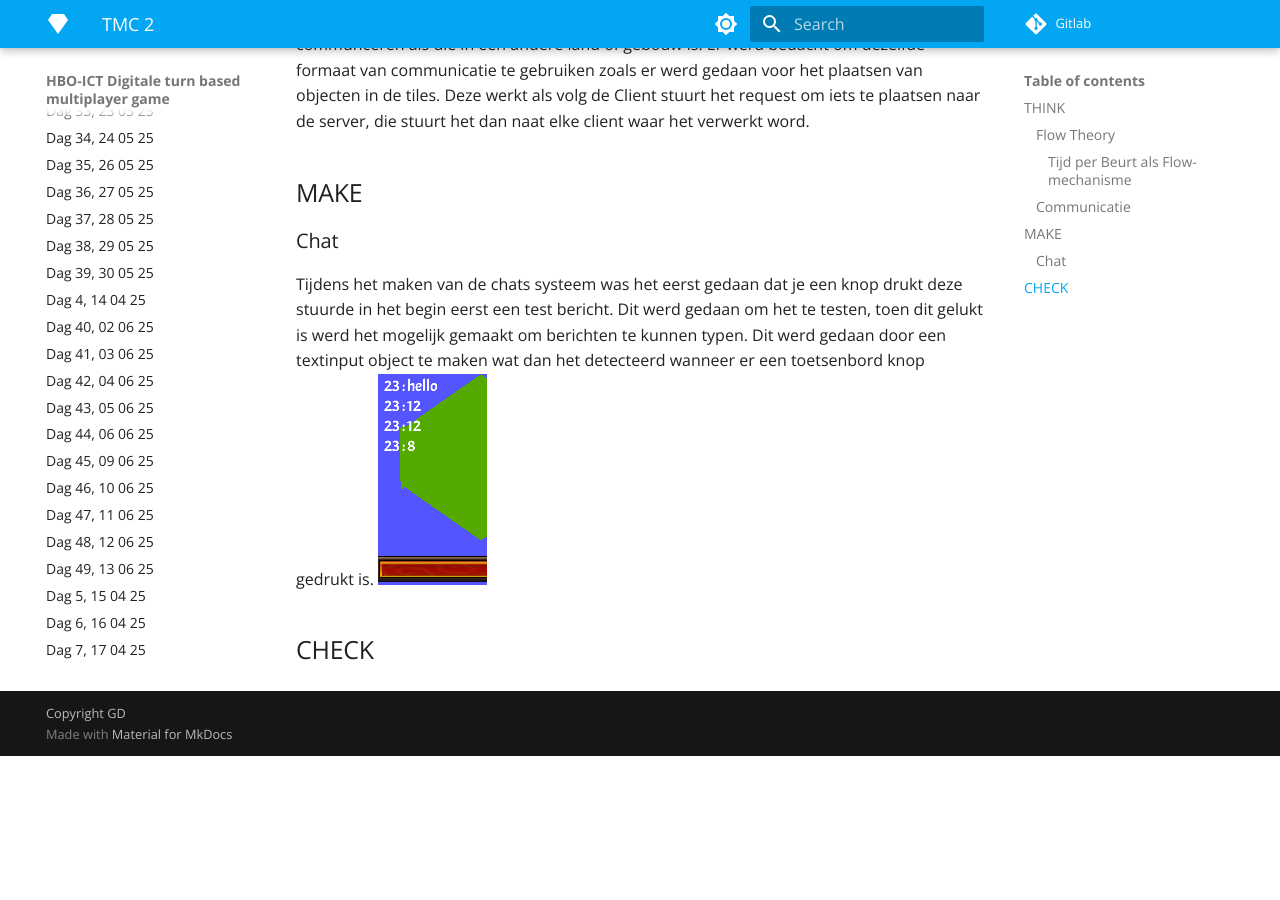
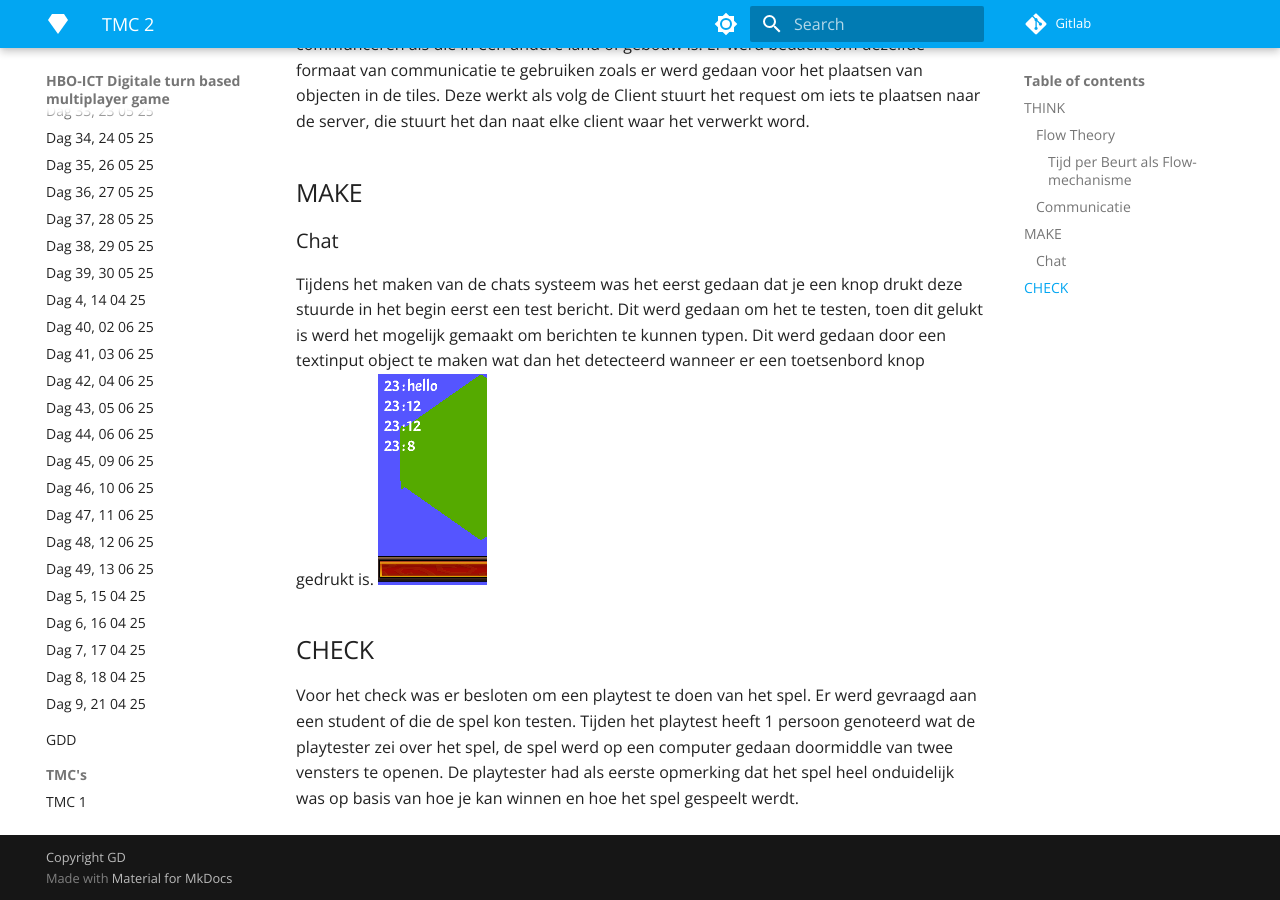
Before and after one commit to lieuweZ/HexFront, an MkDocs documentation site: the page built from docs/TMC's/TMC_2/TMC 2.md, in a window 1280 px wide and 900 px high, scrolled down 652 px. Built offline with MkDocs 1.6.1 and Material for MkDocs 9.7.7, drawn with Linux system fonts in a browser that asks for light colours; nearby versions of some CDN libraries; library files that are not in the unit come from our copies; before the commit the page ends 1408 px from its top, so only the background shows below that.

Commit message:
Edit TMC 2.md

```diff
--- a/docs/TMC's/TMC_2/TMC 2.md
+++ b/docs/TMC's/TMC_2/TMC 2.md
@@ -23,3 +23,7 @@
 Dit werd gedaan door een textinput object te maken wat dan het detecteerd wanneer er een toetsenbord knop gedrukt is.
 ![Chat](img/chat1.png)
 ## CHECK
+Voor het check was er besloten om een playtest te doen van het spel.
+Er werd gevraagd aan een student of die de spel kon testen.
+Tijden het playtest heeft 1 persoon genoteerd wat de playtester zei over het spel, de spel werd op een computer gedaan doormiddle van twee vensters te openen.
+De playtester had als eerste opmerking dat het spel heel onduidelijk was op basis van hoe je kan winnen en hoe het spel gespeelt werdt.
```
